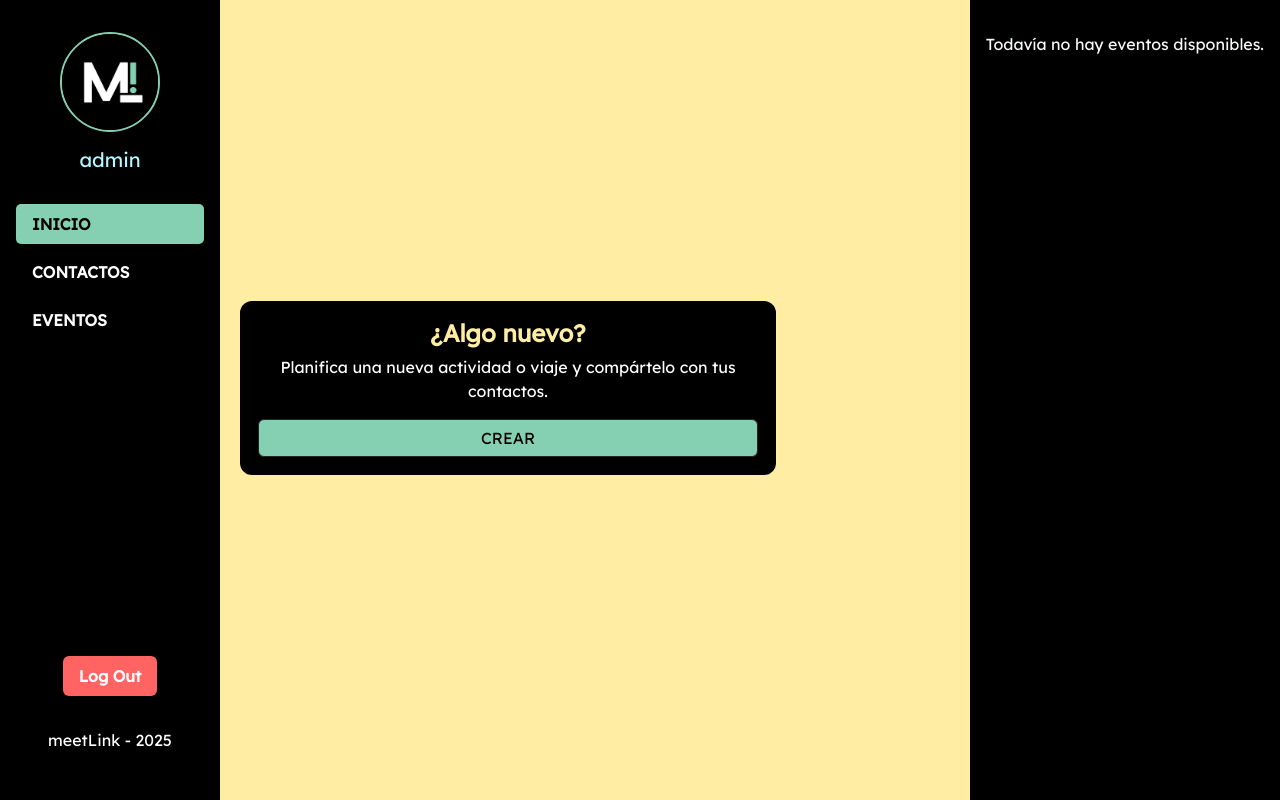
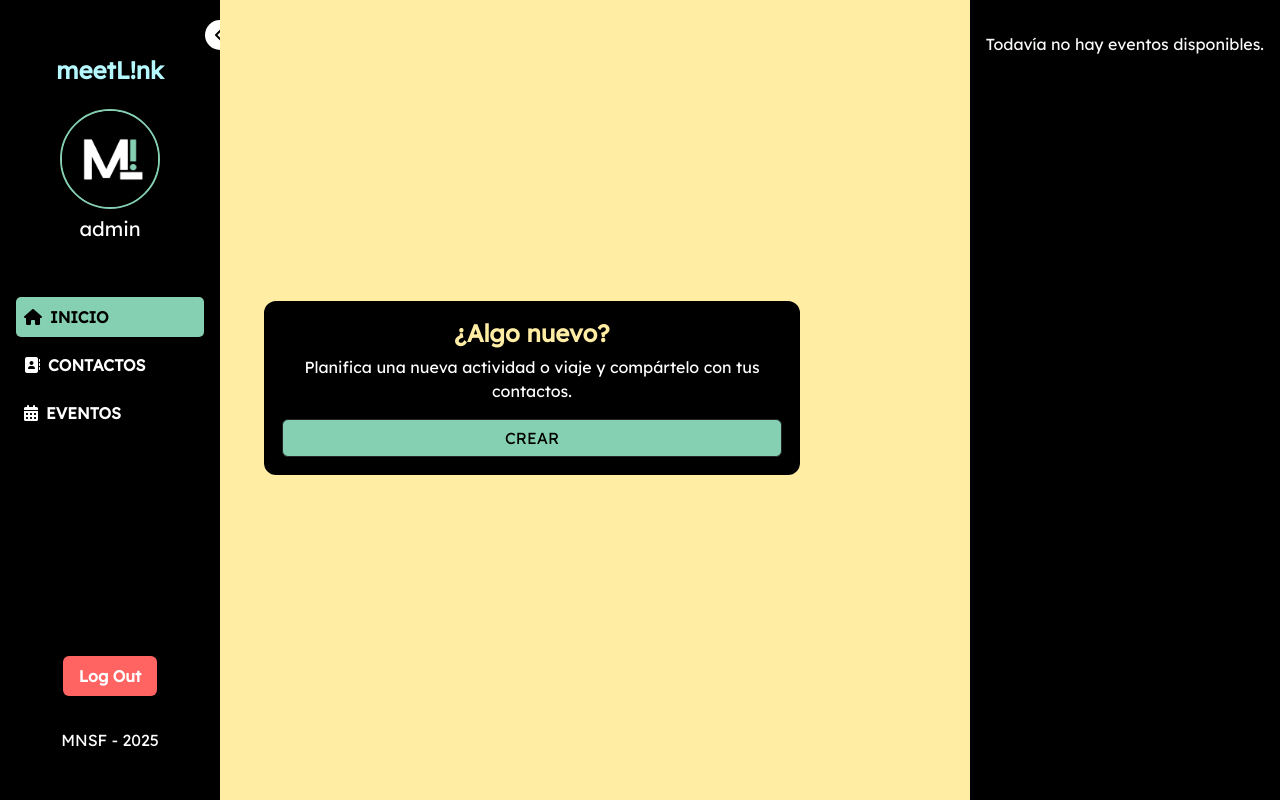
Before and after one commit to noeliasqet/meetLink, a Django app: page / in a window 1280 px wide. Run offline with Django 5.2, Linux system fonts and the light colour scheme; a user stored in the database is signed in.

Commit message:
02/05 - Cambios en navbar collapse (sin terminar)

```diff
--- a/meetLink/static/css/styles.css
+++ b/meetLink/static/css/styles.css
@@ -8,6 +8,9 @@
     --amarillo: #FFEDA4;
     --naranja: #FFC93F;
     --rojo: #FF6362;
+
+    --sidebar-width: 220px;
+    --sidebar-width-collapsed: 80px;
 }
 
 
@@ -26,49 +29,75 @@ html, body {
     padding: 0;
     background-color: var(--negro);
     font-family: "Lexend", sans-serif;
+    overflow-x: hidden;
 }
 
+
 main {
-    display: flex;
-    margin-left: 220px;
     min-height: 100vh;
+    margin-left: var(--sidebar-width);
+    padding-right: 300px;
+    display: block;
+    align-items: center;
+    align-content: center;
     background-color: var(--amarillo);
-    justify-content: space-between;
-    align-items: center;
-    position: relative;
 }
 
-/* main {
-    display: flex;
-    flex-direction: column;
-    padding: 1rem;
-    min-height: 100vh;
-    background-color: var(--amarillo);
-    position: relative;
-} */
+.collapsed~.main-content {
+    margin-left: var(--sidebar-width-collapsed);
+}
 
 /*********************************! NAVBAR **********************************/
-#navbar {
-    background-color: var(--negro);
+
+.sidebar {
+    width: var(--sidebar-width);
+    height: 100vh;
+    background: var(--negro);
+    transition: all 0.3s ease;
+    overflow-x: hidden;
+    color: var(--blanco);
+    justify-content: space-between;
+    padding: 2rem 1rem;
+
+}
+
+.sidebar.collapsed {
+    width: var(--sidebar-width-collapsed);
+}
+
+.sidebar-link {
+    color: var(--blanco);
+    transition: all 0.2s ease;
+    border-radius: 8px;
+    white-space: nowrap;
+    /* overflow: hidden; */
     display: flex;
-    flex-direction: column;
-    justify-content: space-between;
-    position: fixed;
-    top: 0;
-    bottom: 0;
-    left: 0;
-    width: 220px;
-    height: 100vh;
-    z-index: 1030;
-    padding: 2rem 1rem;
+    align-items: center;
+    font-weight: bold;
+    margin-bottom: 0.5rem;
+    padding: 0.5rem;
+}
+
+.sidebar-link:hover {
+    background-color: var(--verde);
+    color: white;
+}
+
+.sidebar-link.active {
+    background-color: rgba(255, 255, 255, 0.15);
+    color: white;
+}
+
+.logo-text {
+    color: var(--azul);
 }
 
 #contenido-navbar {
-    flex-grow: 1 !important;
-    padding: 0;
     height: 100%;
-    overflow-y: visible;
-    color: var(--blanco);
+}
+
+#navbar .user-info{
+    padding-bottom: 2rem;
 }
 
 #navbar .user-info img {
@@ -78,22 +107,25 @@ main {
     object-fit: cover;
     border: 2px solid var(--verde);
     margin-bottom: 0.5rem;
+    z-index: 300000;
 }
 
 #navbar .user-info h5 {
     color: var(--azul);
 }
 
-#navbar .nav-link {
+#navbar .sidebar-link {
     color: white;
     font-weight: bold;
     margin-bottom: 0.5rem;
+    padding: 0.5rem;
 }
 
-#navbar .nav-link.active {
+#navbar .sidebar-link.active {
     background-color: var(--verde);
     color: black;
     border-radius: 5px;
+    padding: 0.5rem;
 }
 
 .logout-btn {
@@ -130,6 +162,8 @@ main {
     max-width: 600px;
     width: 100%;
     padding: 2rem;
+    display: flex;
+    justify-content: center;
 }
 
 #card-crearEvento {
@@ -166,6 +200,7 @@ main {
 }
 
 
+
 /* #columna-eventos {
     background-color: var(--negro);
     height: 15rem;
@@ -178,7 +213,11 @@ main {
     flex-wrap: wrap;
     flex-direction: row;
     align-items: baseline;
-} */
+}
+    background-color: var(--negro);
+    padding: 2rem 1rem;
+    overflow-y: auto;
+*/
 
 
 
@@ -191,7 +230,7 @@ main {
 }
 
 .event-card h5 {
-    color: var(--celeste);
+    color: var(--azul);
     margin-bottom: 0.3rem;
 }
 
@@ -208,7 +247,7 @@ main {
 .event-card a.btn {
     background-color: transparent;
     border: 1px solid var(--verde);
-    color: var(--verde-suave);
+    color: var(--aqua);
     font-size: 0.85rem;
 }
 
@@ -241,44 +280,48 @@ main {
 
 /*********************************! RESPONSIVE **********************************/
 
-@media (max-width: 768px) {
-    #navbar {
-        display: none;
+/* Toggle button */
+.toggle-btn {
+    position: absolute;
+    right: -15px;
+    top: 20px;
+    background: white;
+    border-radius: 50%;
+    width: 30px;
+    height: 30px;
+    border: none;
+    box-shadow: 0 2px 6px rgba(0, 0, 0, 0.15);
+    z-index: 300000;
+    cursor: pointer;
+    transition: transform 0.3s ease;
 }
 
-    .offcanvas-md {
-        position: fixed !important;
-        transform: none !important;
-        visibility: visible !important;
+.collapsed .toggle-btn {
+    transform: rotate(180deg);
 }
 
-    /* Mostrar columna-eventos en la parte de abajo - pantallas pequeñas */
-    #columna-eventos {
-        position: static;
-        width: 100%;
-        height: auto;
-        padding: 1rem;
-        margin-top: 2rem;
+.collapsed .hide-on-collapse,
+.collapsed .logo-text,
+.collapsed .profile-info,
+.collapsed .navbar-footer {
+    opacity: 0;
+    visibility: hidden;
+    height: 0;
+    overflow: hidden;
 }
 
-    #columna-contenido {
-        width: 100vh;
-        padding: 1rem;
-        margin: 0;
-        margin-bottom: 0;
+.collapsed .sidebar-link {
+    text-align: center;
+    padding: 1rem !important;
+    margin: 4px 8px;
 }
 
-    /* Burger button visible */
-    .btn.btn-outline-light.d-md-none {
-        display: block;
-    }
+.collapsed .sidebar-link i {
+    margin: 0 !important;
 }
 
-@media (max-width: 576px) {
-    /* Redefinir margen en la card */
-    #card-crearEvento {
-        margin: 0 auto;
-    }
+.profile-section {
+    border-top: 1px solid rgba(255, 255, 255, 0.1);
 }
 
 
@@ -308,59 +351,3 @@ main {
     max-height: 90%;
     margin: 2rem;
 }
-
-
-/*? POR REVISAR: */
-/* @media (max-width: 768px) { */
-    /* #navbar {
-        display: none;
-        position: fixed;
-        top: 0;
-        left: 0;
-        width: 220px;
-        height: 100vh;
-        background-color: var(--negro);
-        z-index: 1050;
-        padding: 2rem 1rem;
-    }
-
-    #navbar.show {
-        display: flex;
-    }
-
-    #columna-contenido {
-        width: 100%;
-        padding: 1rem;
-        margin: 0;
-    }
-
-    #columna-eventos {
-        position: static;
-        width: 100%;
-        height: auto;
-        padding: 1rem 0;
-        display: flex;
-        flex-wrap: wrap;
-        gap: 1rem;
-        background-color: transparent;
-        overflow-y: visible;
-    }
-
-    .scroll-events {
-        display: flex;
-        flex-wrap: wrap;
-        width: 100%;
-        max-height: none;
-        overflow: visible;
-    }
-
-    .event-card {
-        flex: 1 1 250px;
-        max-width: 300px;
-    }
-
-    /* Burger button */
-    /* .btn.btn-outline-light.d-md-none {
-        display: block;
-    } */
-/* } */
--- a/meetLink/templates/meetLink/base.html
+++ b/meetLink/templates/meetLink/base.html
@@ -8,6 +8,7 @@
   <title>MeetL!nk</title>
   <link href="https://cdn.jsdelivr.net/npm/bootstrap@5.3.0-alpha3/dist/css/bootstrap.min.css" rel="stylesheet">
   <link href="https://fonts.googleapis.com/css2?family=Lexend:wght@400&display=swap" rel="stylesheet">
+  <link href="https://cdnjs.cloudflare.com/ajax/libs/font-awesome/6.4.0/css/all.min.css" rel="stylesheet">
   <link rel="stylesheet" type="text/css" href="{% static 'css/styles.css' %}">
 </head>
     <body>
--- a/meetLink/templates/meetLink/inicio/index.html
+++ b/meetLink/templates/meetLink/inicio/index.html
@@ -3,58 +3,74 @@
 
 {% block contenido %}
 
-<!-- Botón desplegar menú (pantallas pequeñas) -->
-<button id="toggle-button" class="btn-toggle-menu btn btn-outline-light d-md-none m-2" type="button" onclick="toggleMenu()" aria-controls="navbar">
-    ☰
-</button>
+{% comment %} NAVBAR {% endcomment %}
 
-<!-- Navbar -->
-<div id="navbar" class="sidebar offcanvas-md offcanvas-start" tabindex="-1" aria-labelledby="sidebarLabel">
-    <div class="offcanvas-header d-md-none">
-        <h5 class="offcanvas-title text-light" id="sidebarLabel">Menú</h5>
+<nav id="navbar" class="sidebar d-flex flex-column flex-shrink-0 position-fixed">
+    <button class="toggle-btn" onclick="toggleSidebar()">
+        <i class="fas fa-chevron-left"></i>
+    </button>
+
+    <div class="d-md-none">
+        <h5 class="text-light" id="sidebarLabel">Menú</h5>
         <button type="button" class="btn-close btn-close-white" onclick="toggleMenu()" aria-label="Cerrar">×</button>
     </div>
 
-    <div id="contenido-navbar" class="offcanvas-body d-flex flex-column">
+    <div id="contenido-navbar" class="d-flex flex-column">
+        <div class="p-4" style="text-align: center; padding-bottom: 1rem">
+            <h4 class="logo-text fw-bold mb-0">meetL!nk</h4>
+        </div>
+
         <div class="user-info text-center mb-4">
-            <img src="{{ user.profile.image.url|default:'/media/logo2.png' }}" alt="Foto de perfil">
-            <h5 class="mt-2">{{ user.username }}</h5>
+            <img src="{{ user.profile.image.url|default:'/media/logo2.png' }}" alt="Foto de perfil" class="rounded-circle">
+            <h5 class="text-white mb-0 hide-on-collapse">{{ user.username }}</h5>
         </div>
-        <ul class="nav flex-column mb-4">
+
+        <ul class="nav flex-column">
             <li class="nav-item">
-                <a class="nav-link active" href="{% url 'index' %}">INICIO</a>
+                <a class="sidebar-link active text-decoration-none" href="{% url 'index' %}">
+                    <i class="fas fa-home me-2"></i>
+                    <span class="hide-on-collapse">INICIO</span>
+                </a>
             </li>
             <li class="nav-item">
-                <a class="nav-link" href="{% url 'contactos' %}">CONTACTOS</a>
+                <a class="sidebar-link text-decoration-none" href="{% url 'contactos' %}">
+                    <i class="fas fa-address-book me-2"></i>
+                    <span class="hide-on-collapse">CONTACTOS</span>
+                </a>
             </li>
             <li class="nav-item">
-                <a class="nav-link" href="{% url 'eventos' %}">EVENTOS</a>
+                <a class="sidebar-link text-decoration-none" href="{% url 'eventos' %}">
+                    <i class="fas fa-calendar-alt me-2"></i>
+                    <span class="hide-on-collapse">EVENTOS</span>
+                </a>
             </li>
         </ul>
+
         <form action="{% url 'logout' %}" method="post" class="mt-auto text-center">
             {% csrf_token %}
-            <button type="submit" class="btn logout-btn mt-4">Log Out</button>
+            <button type="submit" class="btn logout-btn mt-4 hide-on-collapse">Log Out</button>
         </form>
+
         <div class="navbar-footer">
-            meetLink - 2025
+            MNSF - 2025
         </div>
     </div>
-</div>
+</nav>
 
 <!-- MAIN CONTENT -->
-<main class="content-wrapper">
-    <div id="content" class="row flex-column">
+<main class="main-content">
+    <div id="content" class="container-fluid">
         <!-- Parte central -->
-        <div id="columna-contenido" class="col-12 mb-4">
+        <div id="columna-contenido" class="mb-4">
             <div id="card-crearEvento" class="card text p-3">
                 <h4><strong>¿Algo nuevo?</strong></h4>
                 <p>Planifica una nueva actividad o viaje y compártelo con tus contactos.</p>
-                <a id="btn-crearEvento" class="btn btn-outline border-dark">CREAR</a>
+                <a id="btn-crearEvento" href="#" class="btn btn-outline border-dark">CREAR</a>
             </div>
         </div>
 
         <!-- Columna eventos abajo en línea -->
-        <div id="columna-eventos" class="col-12 d-flex flex-wrap gap-3">
+        <div id="columna-eventos" class="d-flex flex-wrap gap-3">
             <div class="scroll-events d-flex flex-wrap w-100">
                 {% for evento in eventos %}
                     <div class="card event-card p-3" style="flex: 1 1 250px; max-width: 300px;">
@@ -71,6 +87,11 @@
     </div>
 </main>
 
+<script>
+    function toggleSidebar() {
+        const sidebar = document.querySelector('.sidebar');
+        sidebar.classList.toggle('collapsed');
+    }
+</script>
+
 {% endblock %}
-
-{% block cargajs %}<script src="{% static 'js/script.js' %}"></script>{% endblock %}
```
Also changed, not shown: meetLink/static/js/script.js (+3 -30 lines), proyectoFinal/db.sqlite3. Lines whose indentation alone changed are shown as unchanged.
